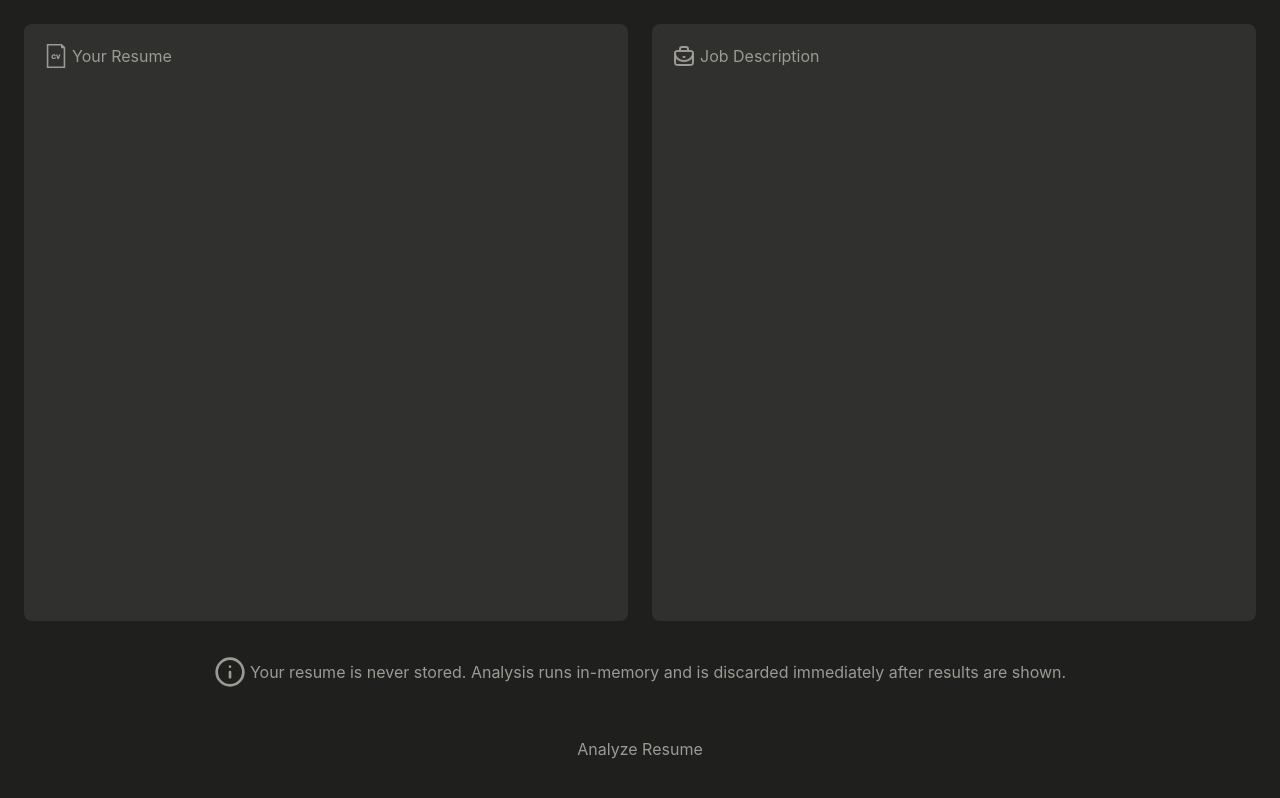
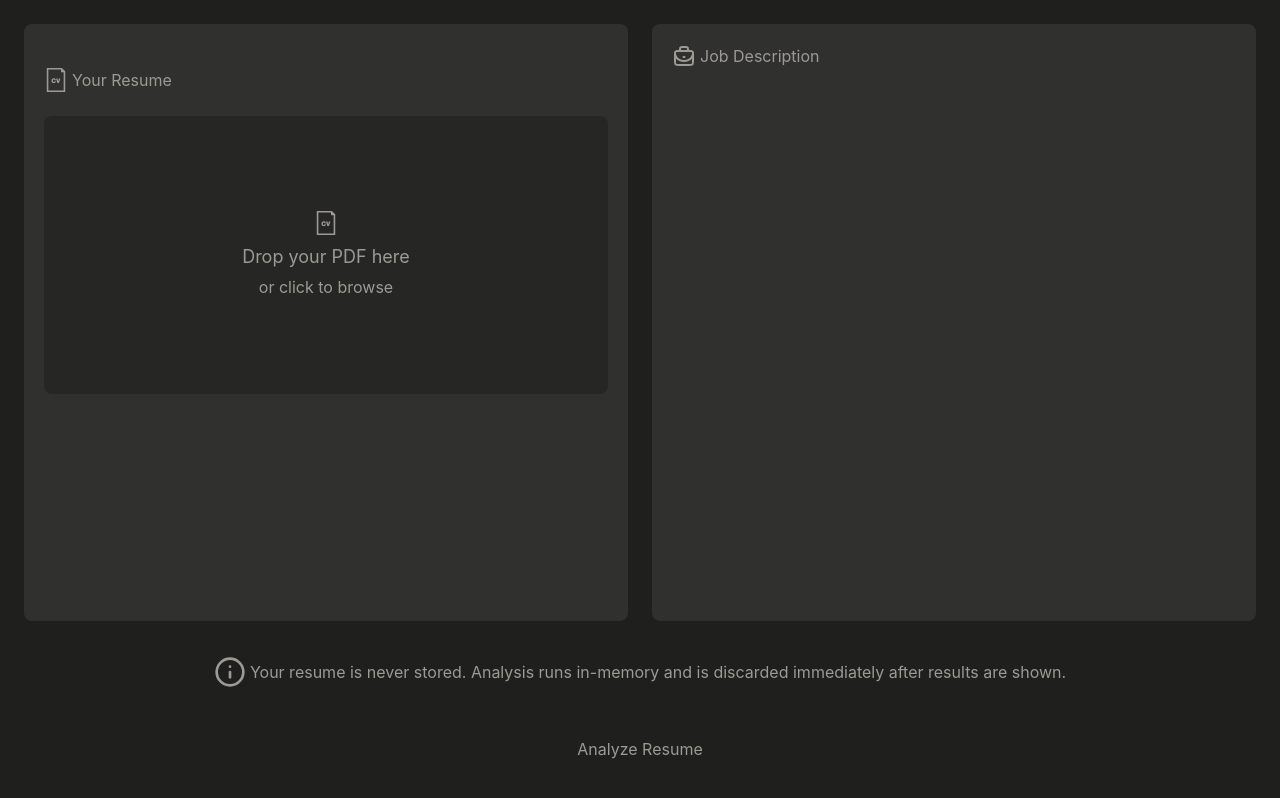
Before and after one commit to Durotaren/ats-scanner, a React (Vite) app: page / in a window 1280 px wide. Built offline with nearby package versions, Linux system fonts and the light colour scheme.

Commit message:
Add a section to Upload that allows users to upload a PDF CV

```diff
--- a/src/components/Upload.tsx
+++ b/src/components/Upload.tsx
@@ -3,9 +3,15 @@ import CvSvg from './svgs/CvSvg';
 export default function Upload() {
   return (
     <section className="col-start-1 col-end-2 row-span-8 rounded-lg p-5 bg-[#30302E] text-[#9c9a92]">
-      <div className="flex items-center gap-1">
+      <div className="flex items-center gap-1 py-6">
         <CvSvg />
         <p>Your Resume</p>
+      </div>
+
+      <div className="bg-[#262624] flex flex-col justify-center items-center h-[50%] gap-1 rounded-lg">
+        <CvSvg />
+        <p className="pt-1 text-lg">Drop your PDF here</p>
+        <p>or click to browse</p>
       </div>
     </section>
   );
```
